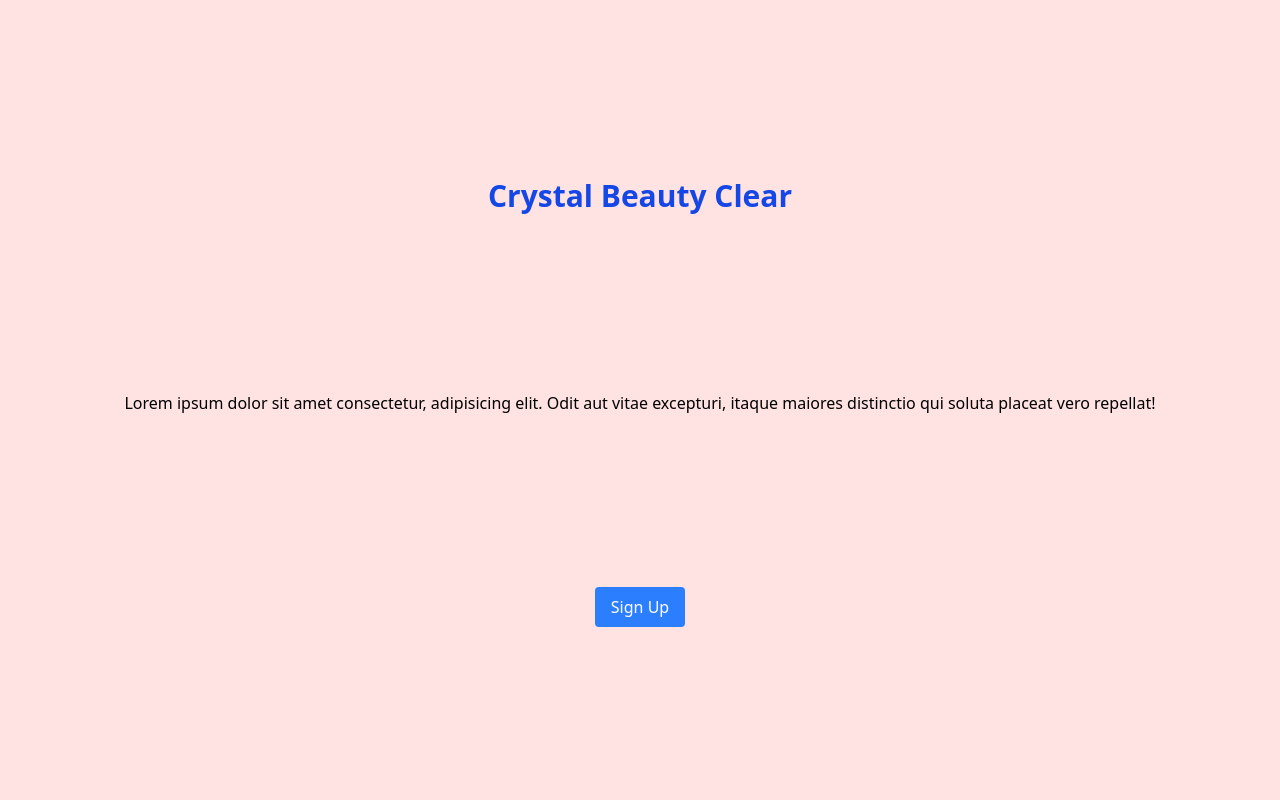
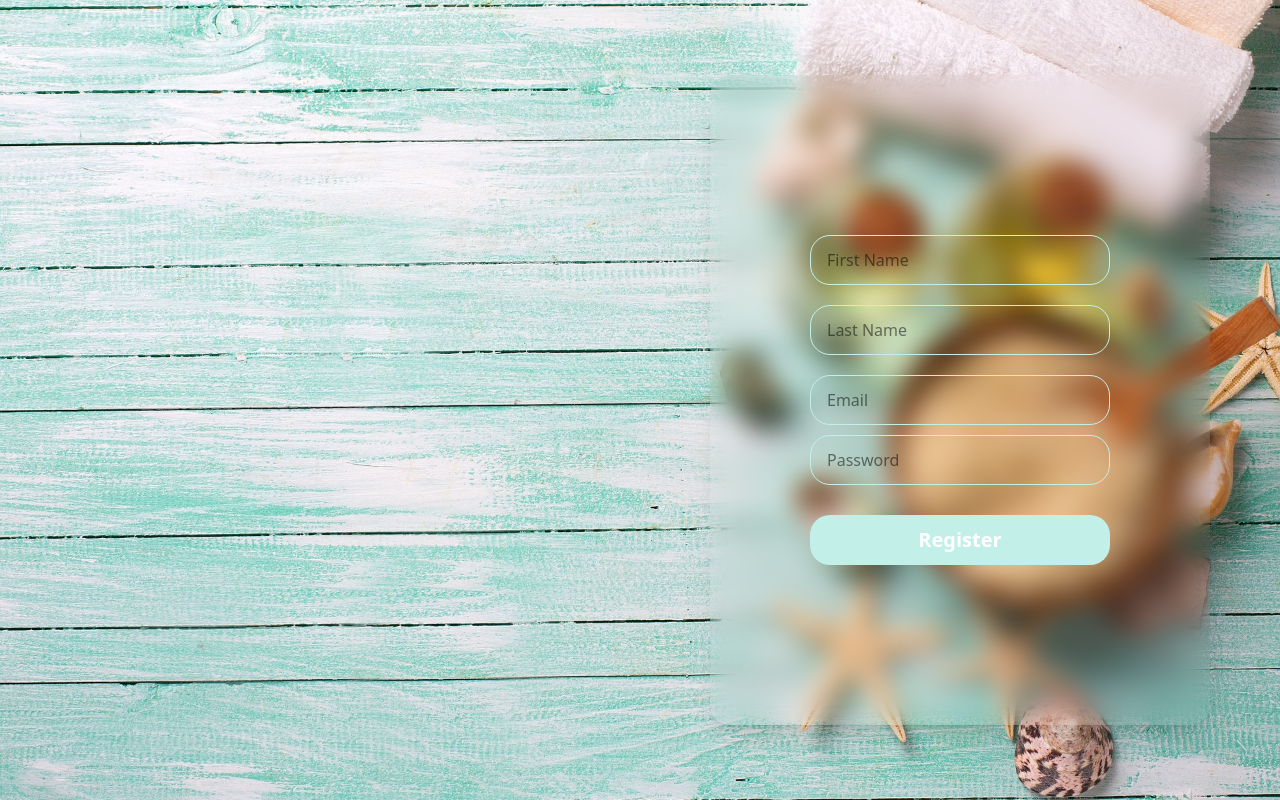
Before and after one commit to ashithilakarathna2003/cbc-frontend, a React (Vite) app: page /signup in a window 1280 px wide. Built offline with nearby package versions, Linux system fonts and the light colour scheme.

Commit message:
Create adminProductPage and update other files

```diff
--- a/src/App.jsx
+++ b/src/App.jsx
@@ -4,10 +4,10 @@
 import ProductCard from './components/productCard';
 import HomePage from './pages/home';
 import LoginPage from './pages/login';
-import SignUpPage from './pages/signup';
 import AdminPage from './pages/adminPage';
 import TestPage from './pages/testPage';
 import { Toaster } from 'react-hot-toast';
+import RegisterPage from './pages/register';
 
 function App() {
   return (
@@ -18,7 +18,7 @@
         <Routes>
           <Route path="/" element={<HomePage />} />
           <Route path="/login" element={<LoginPage />} />
-          <Route path="/signup" element={<SignUpPage />} />
+          <Route path="/signup" element={<RegisterPage />} />
           <Route path='/testing' element={<TestPage/>} />
           <Route path='/admin/*' element={<AdminPage/>} />
           <Route path='/*' element={<h1>404 Not Found</h1>} />
--- /dev/null
+++ b/src/assets/sampleData.js
@@ -0,0 +1,39 @@
+export const sampleProducts = [
+    {
+        "_id": "6874dc32cd7d4a82ae3fdb79",
+        "productId": "C001",
+        "name": "Radiant Glow Foundation",
+        "altNames": [
+            "GlowBase",
+            "SkinLight Foundation"
+        ],
+        "description": "A lightweight, buildable foundation that leaves your skin glowing and flawless all day.",
+        "images": [
+            "foundation1.jpg",
+            "foundation2.jpg"
+        ],
+        "labelledPrice": 4500,
+        "price": 3990,
+        "stock": 150,
+        "isAvailable": true,
+        "__v": 0
+    },
+    {
+        "_id": "6874dd95cd7d4a82ae3fdb7e",
+        "productId": "C003",
+        "name": "Hydra Boost Moisturizer",
+        "altNames": [
+            "Hydra Cream",
+            "Skin Quencher"
+        ],
+        "description": "Ultra-hydrating daily moisturizer for all skin types, enriched with hyaluronic acid.",
+        "images": [
+            "moisturizer1.jpg"
+        ],
+        "labelledPrice": 3500,
+        "price": 2990,
+        "stock": 120,
+        "isAvailable": true,
+        "__v": 0
+    }
+];
--- /dev/null
+++ b/src/pages/admin/adminProductsPage.jsx
@@ -0,0 +1,58 @@
+import { useEffect, useState } from "react";
+import { sampleProducts } from "../../assets/sampleData";
+import axios from "axios";
+
+export default function AdminProductsPage(){
+
+    const[products , setProducts] = useState(sampleProducts);
+
+    useEffect(() => {
+        axios.get(import.meta.env.VITE_BACKEND_URL + '/api/products').then((res) => {
+            console.log(res.data);
+            setProducts(res.data);
+        });
+    },[]
+);
+
+
+
+    return(
+        <div className="w-full h-full max-h-full overflow-y-scroll">
+
+            <table className="w-full text-center">
+                <thead>
+                    <tr>
+                        <th>Product ID</th>
+                        <th>Name</th>
+                        <th>Image</th>
+                        <th>Labelled Price</th>
+                        <th>Price</th>
+                        <th>Stock</th>
+
+                    </tr>
+                </thead>
+
+                <tbody>
+                   {
+                    products.map(
+                        (item,index) =>{
+                            return(
+                                <tr key={index}>
+                                    <td>{item.productId}</td>
+                                    <td>{item.name}</td>
+                                    <td>{item.images[0]}</td>
+                                    <td>{item.labelledPrice}</td>
+                                    <td>{item.price}</td>
+                                    <td>{item.stock}</td>
+                                </tr>
+                            )
+                        }
+                    )
+                   }
+                </tbody>
+            </table>
+
+
+        </div>
+    )
+}
--- a/src/pages/adminPage.jsx
+++ b/src/pages/adminPage.jsx
@@ -1,4 +1,5 @@
 import { Link, Route, Routes } from "react-router-dom";
+import AdminProductsPage from "./admin/AdminProductsPage";
 
 export default function AdminPage() {
     return (
@@ -10,9 +11,9 @@
                 <Link to="/admin/orders">Orders</Link>
                 <Link to="/admin/reviews">Reviews</Link>
             </div>
-            <div className="h-full w-[calc(100%-300px)]  bg-amber-400">
+            <div className="h-full w-[calc(100%-300px)]">
                 <Routes path="/*">
-                <Route path="/products" element={<h1>Products</h1>} />
+                <Route path="/products" element={<AdminProductsPage/>} />
                 <Route path="/users" element={<h1>Users</h1>} />
                 <Route path="/orders" element={<h1>Orders</h1>} />
                 <Route path="/reviews" element={<h1>Reviews</h1>} />
--- a/src/pages/login.jsx
+++ b/src/pages/login.jsx
@@ -1,23 +1,37 @@
 import axios from "axios";
 import { useState } from "react";
 import toast from "react-hot-toast";
+import { useNavigate } from "react-router-dom";
 
 export default function LoginPage() {
 
     const [email, setEmail] = useState('');
     const [password, setPassword] = useState('');
 
+    const navigate = useNavigate();
+
     async function handleLogin() {
 
         try {
-            const response = await axios.post('http://localhost:3000/api/users/login', {
+            const response = await axios.post(import.meta.env.VITE_BACKEND_URL + '/api/users/login', {
                 email: email,
                 password: password
             });
             toast.success("Login successful");
             console.log(response.data);
+            //login success
+            localStorage.setItem("token",response.data.token);
+
+            if(response.data.role === "admin"){
+                navigate("/admin/");
+            }else{
+               navigate("/");
+            }
+
+
+
         } catch (e) {
-            toast.error(e.response.data.message);
+            toast.error(e.response.data.message); //login failed
         }
     }
 
@@ -34,7 +48,7 @@
                         }}
                         value={email}
                         placeholder="Email"
-                        className="w-[300px] h-[50px] border border-[#c3efe9] rounded-[20px] my-[20px]"
+                        className="w-[300px] h-[50px] border border-[#c3efe9] rounded-[20px] my-[20px] px-4"
                     />
                     <input
                         onChange={(e) => {
@@ -43,7 +57,7 @@
                         value={password}
                         type="password"
                         placeholder="Password"
-                        className="w-[300px] h-[50px] border border-[#c3efe9] rounded-[20px] mb-[20px]"
+                        className="w-[300px] h-[50px] border border-[#c3efe9] rounded-[20px] mb-[20px] px-4"
                     />
                     <button
                         onClick={handleLogin}
--- /dev/null
+++ b/src/pages/register.jsx
@@ -0,0 +1,73 @@
+import axios from "axios";
+import { useState } from "react";
+import toast from "react-hot-toast";
+import { useNavigate } from "react-router-dom";
+
+export default function RegisterPage() {
+
+    const [firstName, setFirstName] = useState('');
+    const [lastName, setLastName] = useState('');
+    const [email, setEmail] = useState('');
+    const [password, setPassword] = useState('');
+
+    const navigate = useNavigate();
+
+    async function handleRegister() {
+        try {
+             await axios.post(import.meta.env.VITE_BACKEND_URL + '/api/users', {
+                firstName,
+                lastName,
+                email,
+                password
+            });
+
+            toast.success("Registration successful");
+            navigate('/login');
+        } catch (e) {
+            toast.error(e.response?.data?.message || "Registration failed");
+        }
+    }
+
+    return (
+        <div className="w-full h-screen bg-[url('/login.jpg')] bg-center bg-cover flex justify-evenly items-center">
+            <div className="w-[50%] h-full"></div>
+
+            <div className="w-[50%] h-full flex justify-center items-center">
+                <div className="w-[500px] h-[650px] backdrop-blur-md rounded-[20px] shadow-xl flex flex-col justify-center items-center">
+
+                    <input
+                        onChange={(e) => setFirstName(e.target.value)}
+                        value={firstName}
+                        placeholder="First Name"
+                        className="w-[300px] h-[50px] border border-[#c3efe9] rounded-[20px] my-[10px] px-4"
+                    />
+                    <input
+                        onChange={(e) => setLastName(e.target.value)}
+                        value={lastName}
+                        placeholder="Last Name"
+                        className="w-[300px] h-[50px] border border-[#c3efe9] rounded-[20px] my-[10px] px-4"
+                    />
+                    <input
+                        onChange={(e) => setEmail(e.target.value)}
+                        value={email}
+                        placeholder="Email"
+                        className="w-[300px] h-[50px] border border-[#c3efe9] rounded-[20px] my-[10px] px-4"
+                    />
+                    <input
+                        onChange={(e) => setPassword(e.target.value)}
+                        value={password}
+                        type="password"
+                        placeholder="Password"
+                        className="w-[300px] h-[50px] border border-[#c3efe9] rounded-[20px] mb-[20px] px-4"
+                    />
+                    <button
+                        onClick={handleRegister}
+                        className="w-[300px] h-[50px] bg-[#c3efe9] rounded-[20px] text-[20px] font-bold text-white my-[10px] cursor-pointer"
+                    >
+                        Register
+                    </button>
+                </div>
+            </div>
+        </div>
+    );
+}
--- a/src/pages/signup.jsx
+++ /dev/null
@@ -1,9 +0,0 @@
-export default function SignUpPage(){
-    return(
-        <div className="w-full h-screen bg-red-100 flex flex-col justify-evenly items-center">
-            <h1 className='font-bold text-[30px] text-blue-700'>Crystal Beauty Clear</h1>
-            <p>Lorem ipsum dolor sit amet consectetur, adipisicing elit. Odit aut vitae excepturi, itaque maiores distinctio qui soluta placeat vero repellat!</p>
-            <button className='bg-blue-500 text-white fo0nt-bold py-2 px-4 rounded'>Sign Up</button>
-        </div>
-    )
-}
```
Also changed, not shown: 1 other file (tests, documents, lock files or other folders).
